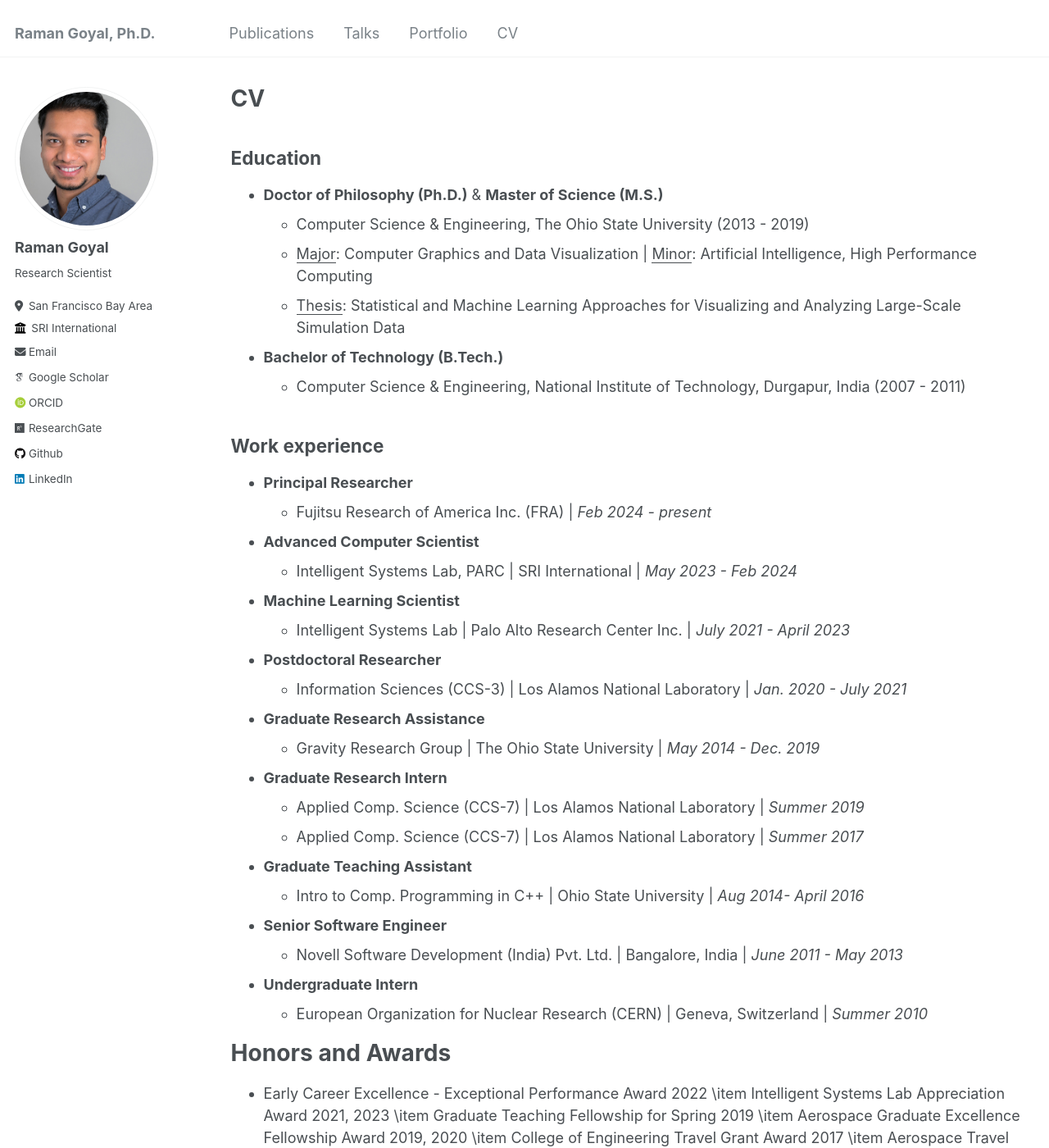
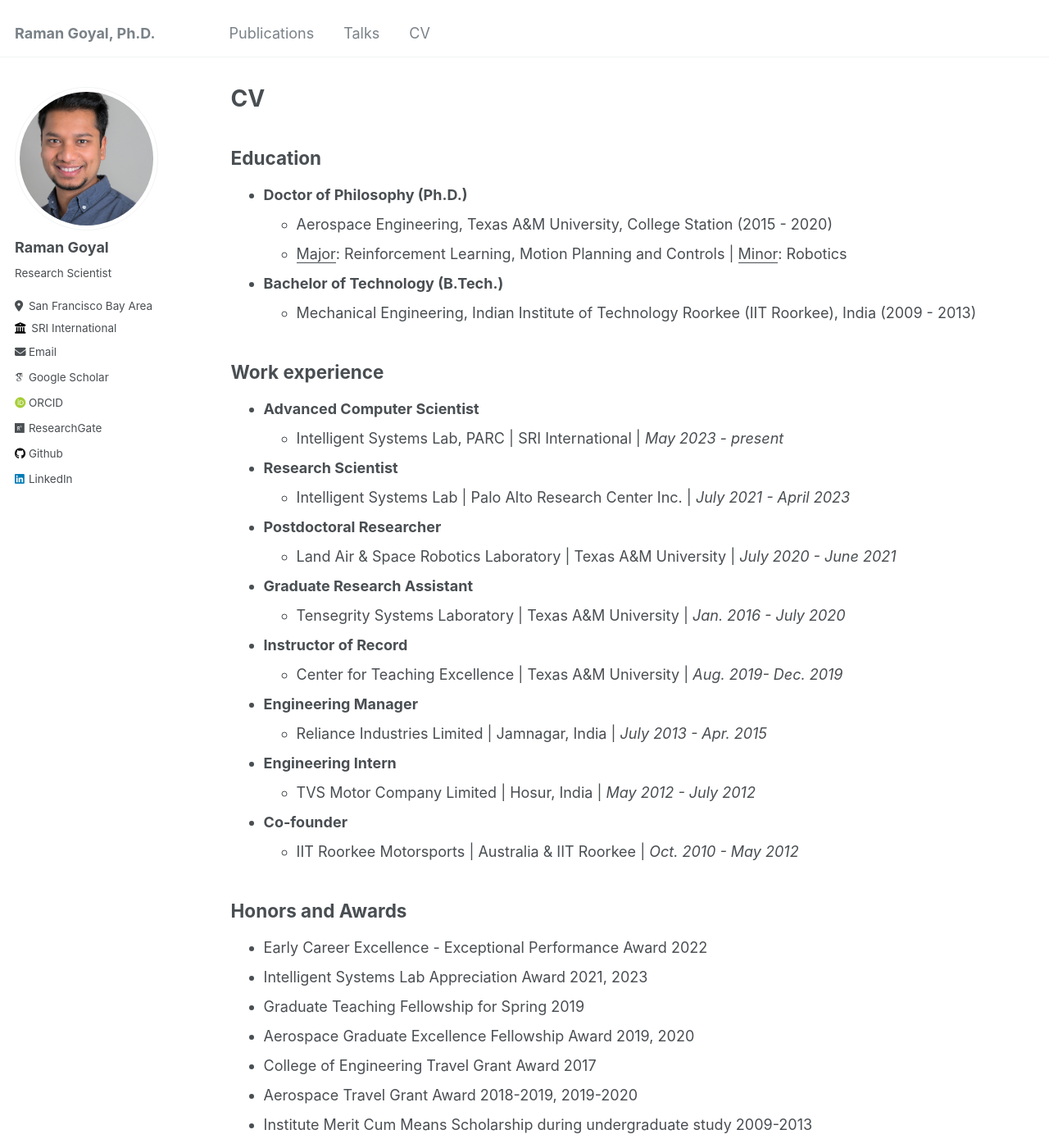
Before and after one commit to ramaniitrgoyal92/ramaniitrgoyal92.github.io, a Jekyll site: the page built from _pages/cv.md, in a window 1280 px wide and 1400 px high. Shown: the whole window at 82% size. Built offline with Jekyll 4.4.1, drawn with Linux system fonts in a browser that asks for light colours; some web fonts are replaced; some of the changed text lies outside the part shown.

Commit message:
adding files

```diff
--- a/_data/navigation.yml
+++ b/_data/navigation.yml
@@ -9,8 +9,8 @@ main:
   # - title: "Teaching"
   #   url: /teaching/
 
-  - title: "Portfolio"
-    url: /portfolio/
+  # - title: "Portfolio"
+  #   url: /portfolio/
 
   # - title: "Blog Posts"
   #   url: /year-archive/
--- a/_pages/cv.md
+++ b/_pages/cv.md
@@ -11,51 +11,51 @@ redirect_from:
 
 Education
 ------
-* **Doctor of Philosophy (Ph.D.)** & **Master of Science (M.S.)**
-  * Computer Science & Engineering, The Ohio State University (2013 - 2019)
-  * <ins>Major</ins>: Computer Graphics and Data Visualization \| <ins>Minor</ins>: Artificial Intelligence, High Performance Computing
-  * <ins>Thesis</ins>: Statistical and Machine Learning Approaches for Visualizing and Analyzing Large-Scale Simulation Data
+* **Doctor of Philosophy (Ph.D.)**
+  * Aerospace Engineering, Texas A&M University, College Station (2015 - 2020)
+  * <ins>Major</ins>: Reinforcement Learning, Motion Planning and Controls \| <ins>Minor</ins>: Robotics
+
 
 * **Bachelor of Technology (B.Tech.)**
-  * Computer Science & Engineering, National Institute of Technology, Durgapur, India (2007 - 2011)
+  * Mechanical Engineering, Indian Institute of Technology Roorkee (IIT Roorkee), India (2009 - 2013)
 
 Work experience
 ------
-* **Principal Researcher**
-  * Fujitsu Research of America Inc. (FRA) \| *Feb 2024 - present*
 
 * **Advanced Computer Scientist**
-  * Intelligent Systems Lab, PARC \| SRI International \| *May 2023 - Feb 2024*
+  * Intelligent Systems Lab, PARC \| SRI International \| *May 2023 - present*
 
-* **Machine Learning Scientist**
+* **Research Scientist**
   * Intelligent Systems Lab \| Palo Alto Research Center Inc. \| *July 2021 - April 2023*
 
 * **Postdoctoral Researcher**
-  * Information Sciences (CCS-3) \| Los Alamos National Laboratory \| *Jan. 2020 - July 2021*
+  * Land Air & Space Robotics Laboratory \| Texas A&M University \| *July 2020 - June 2021*
 
-* **Graduate Research Assistance**
-  * Gravity Research Group \| The Ohio State University \| *May 2014 - Dec. 2019*
+* **Graduate Research Assistant**
+  * Tensegrity Systems Laboratory \| Texas A&M University \| *Jan. 2016 - July 2020*
 
-* **Graduate Research Intern**
-  * Applied Comp. Science (CCS-7) \| Los Alamos National Laboratory \| *Summer 2019*
-  * Applied Comp. Science (CCS-7) \| Los Alamos National Laboratory \| *Summer 2017*
+* **Instructor of Record**
+  * Center for Teaching Excellence \| Texas A&M University \| *Aug. 2019- Dec. 2019*
 
-* **Graduate Teaching Assistant**
-  * Intro to Comp. Programming in C++ \| Ohio State University \| *Aug 2014- April 2016*
+* **Engineering Manager**
+  * Reliance Industries Limited  \| Jamnagar, India \| *July 2013 - Apr. 2015*
 
-* **Senior Software Engineer**
-  * Novell Software Development (India) Pvt. Ltd. \| Bangalore, India \| *June 2011 - May 2013*
+* **Engineering Intern**
+  * TVS Motor Company Limited  \| Hosur, India \| *May 2012 - July 2012*
 
-* **Undergraduate Intern**
-  * European Organization for Nuclear Research (CERN)  \| Geneva, Switzerland \| *Summer 2010*
+* **Co-founder**
+  *  IIT Roorkee Motorsports  \| Australia & IIT Roorkee \| *Oct. 2010 - May 2012*
 
 
 Honors and Awards
-======
+------
 * Early Career Excellence - Exceptional Performance Award 2022
-\item Intelligent Systems Lab Appreciation Award 2021, 2023
-\item Graduate Teaching Fellowship for Spring 2019
-\item Aerospace Graduate Excellence Fellowship Award 2019, 2020
-\item College of Engineering Travel Grant Award 2017
-\item Aerospace Travel Grant Award 2018-2019, 2019-2020
-\item Institute Merit Cum Means Scholarship during undergraduate study 2009-2013
+* Intelligent Systems Lab Appreciation Award 2021, 2023
+* Graduate Teaching Fellowship for Spring 2019
+* Aerospace Graduate Excellence Fellowship Award 2019, 2020
+* College of Engineering Travel Grant Award 2017
+* Aerospace Travel Grant Award 2018-2019, 2019-2020
+* Institute Merit Cum Means Scholarship during undergraduate study 2009-2013
+
+<!-- Leadership Positions and Professional Service
+------ -->
```
Also changed, not shown: _pages/about.md (+2 -2 lines), _pages/publications.md (+1 -1 lines).
